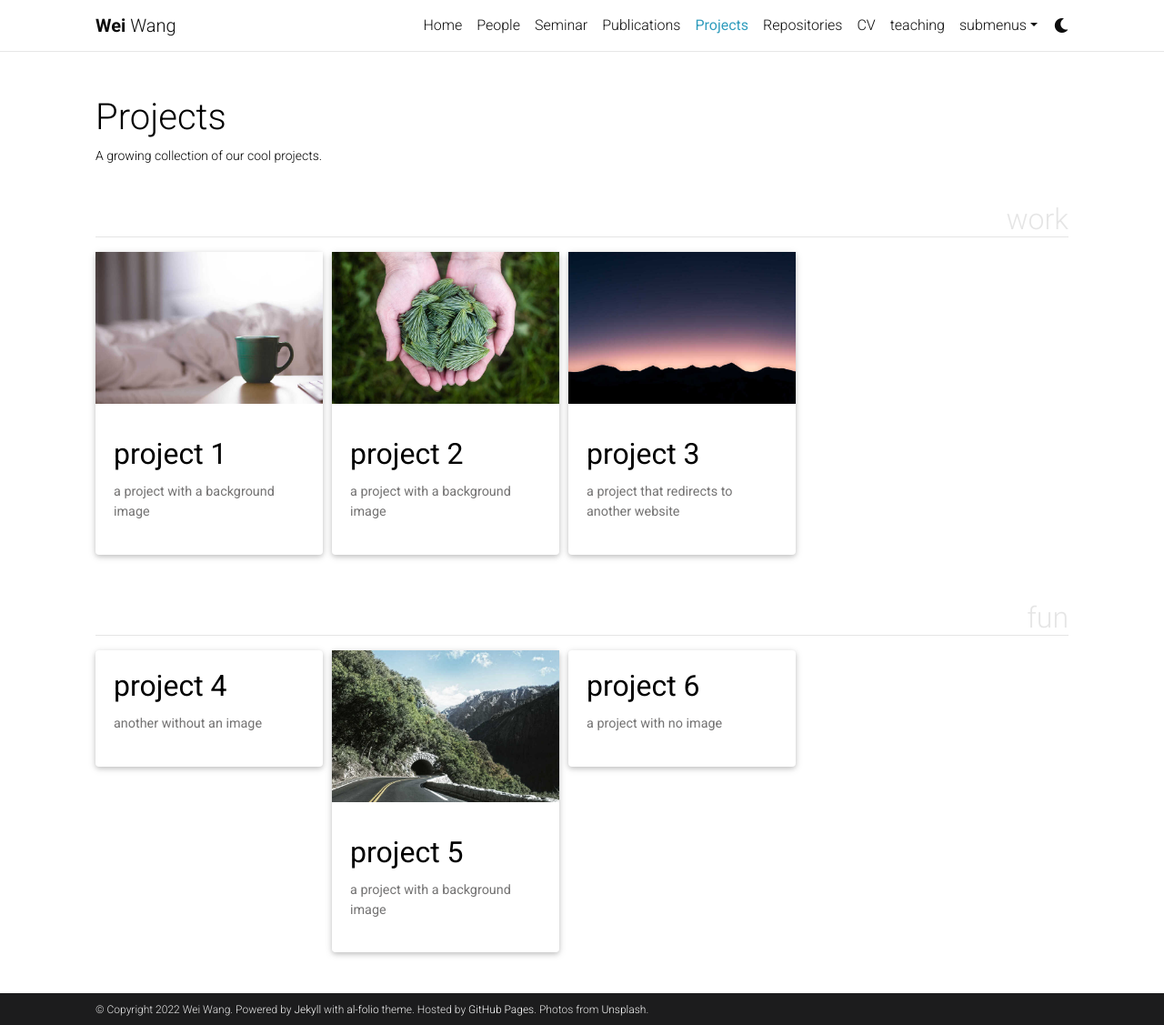
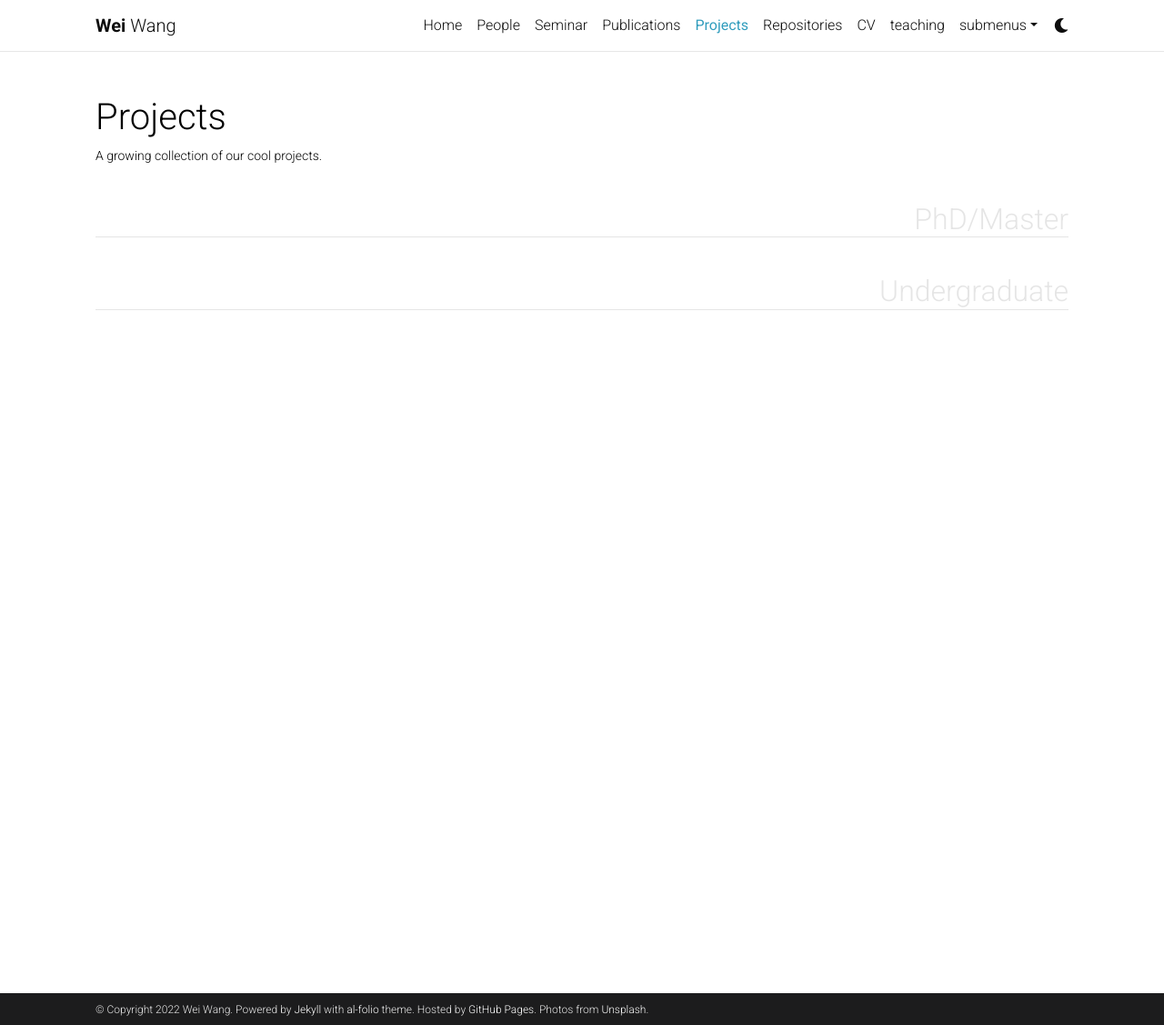
Before and after one commit to WeiWangTrento/WeiWangTrento.github.io, a Jekyll site: the page built from _pages/projects.md, in a window 1280 px wide and 1127 px high. Shown: the whole window at 91% size. Built offline with Jekyll 4.4.1, drawn with Linux system fonts in a browser that asks for light colours; full-size pictures stand in for the smaller copies a plugin makes; comment, search, counter and statistics services are not loaded; a style sheet for code colours, icons or effects is not loaded.

Commit message:
projects

```diff
--- a/_pages/projects.md
+++ b/_pages/projects.md
@@ -5,10 +5,9 @@ permalink: /projects/
 description: A growing collection of our cool projects.
 nav: true
 nav_order: 2
-display_categories: [work, fun]
+display_categories: [PhD/Master, Undergraduate]
 horizontal: false
 ---
-
 <!-- pages/projects.md -->
 <div class="projects">
 {%- if site.enable_project_categories and page.display_categories %}
```
Also changed, not shown: _news/announcement_2.md (+1 -1 lines).
